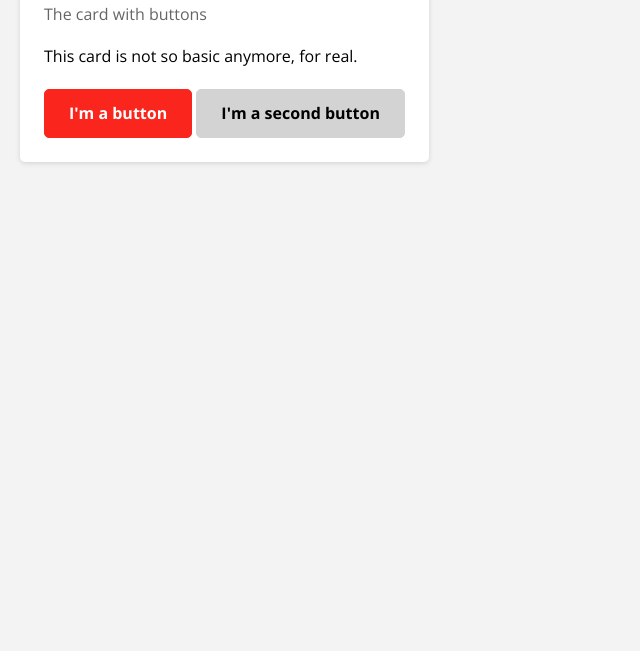
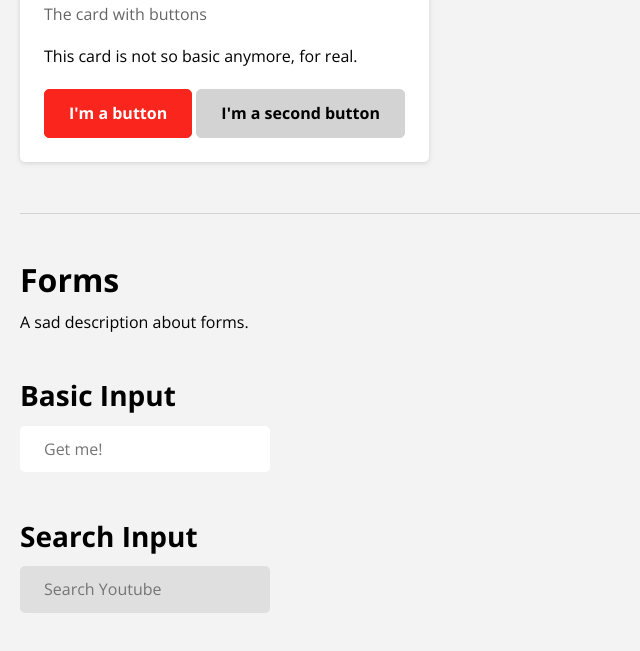
Before and after one commit to devforey/youtube-ui, a website: page docs/index.html in a window 1280 px wide. Shown: the part 2775-3426 px from the top of the page, without its empty margins (0-640 px from the left). Before the commit the page ends 3008 px from the top, so only its background shows below. Drawn offline with nearby package versions, Linux system fonts and the light colour scheme.

Commit message:
Add input

```diff
--- a/docs/index.html
+++ b/docs/index.html
@@ -196,6 +196,29 @@
             </div>
         </div>
     </div>
+
+    <div class="l-section__divider"></div>
+
+    <div class="l-section">
+        <div class="l-section__title header-3">Forms</div>
+        <div class="l-section__body">
+            A sad description about forms.
+        </div>
+    </div>
+
+    <div class="l-section">
+        <div class="l-section__title header-4">Basic Input</div>
+        <div class="l-section__body">
+            <input type="text" class="input" placeholder="Get me!" />
+        </div>
+    </div>
+
+    <div class="l-section">
+        <div class="l-section__title header-4">Search Input</div>
+        <div class="l-section__body">
+            <input type="search" class="input input--search" placeholder="Search Youtube" />
+        </div>
+    </div>
 </body>
 
 </html>
--- a/src/index.scss
+++ b/src/index.scss
@@ -7,5 +7,6 @@
 /* Modules */
 @import './modules/typography';
 @import './modules/button';
+@import './modules/input';
 @import './modules/card';
 @import './modules/nav';
--- /dev/null
+++ b/src/modules/_input.scss
@@ -0,0 +1,17 @@
+.input {
+    padding: 14px 24px;
+    border-radius: 5px;
+    background: white;
+
+    // Reset style for focus
+    outline: 0;
+    box-shadow: none;
+    border: 0;
+
+    // Default to inline
+    display: inline-block;
+
+    &--search {
+        background: #dfdfdf;
+    }
+}
```
Also changed, not shown: dist/index.css.
